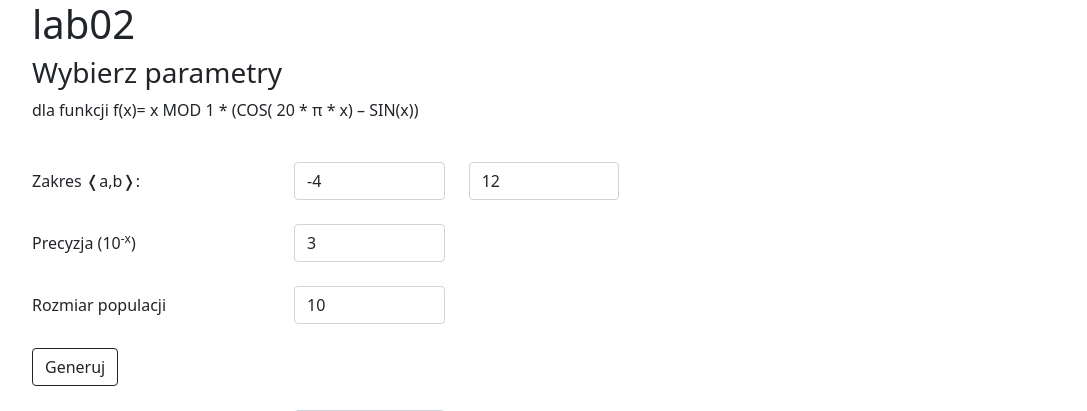
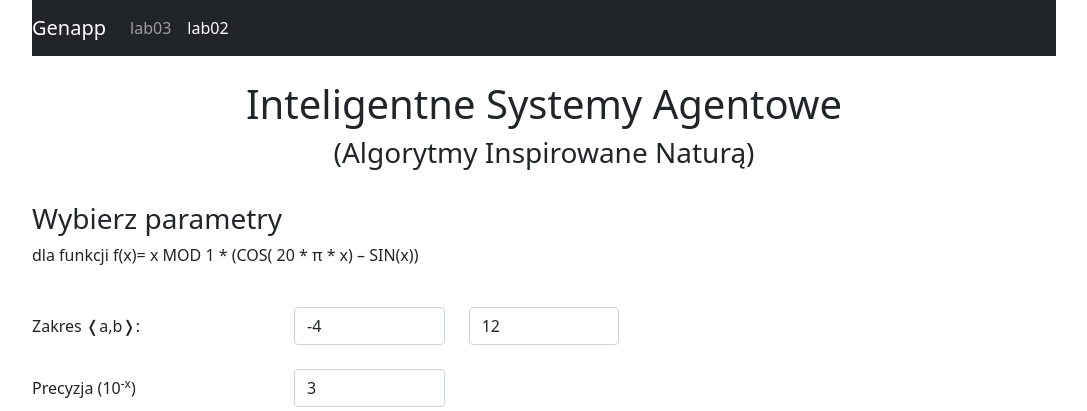
Before and after one commit to bigboyTaysh/genalgorithm, a Django app: page /lab02/ in a window 1280 px wide. Shown: the top 411 px of the page, without its empty margins (96-1183 px from the left). Run offline with Django 3.2, Linux system fonts and the light colour scheme.

Commit message:
page structure

```diff
--- a/genapp/static/main.js
+++ b/genapp/static/main.js
@@ -26,7 +26,8 @@ function submit() {
             let html = '';
 
             JSON.parse(results.individuals).forEach((result, index) => {
-                let elem = "<tr> " +
+                let elem =
+                    "<tr> " +
                         "<th scope='row'>" + (index + 1) + "</th>" +
                         "<td>" + result.fields.real + "</td>" +
                         "<td>" + result.fields.int_from_real + "</td>" +
--- /dev/null
+++ b/genapp/templates/genapp/footer.html
@@ -0,0 +1,2 @@
+{% load static %}
+<script src="{% static 'main.js' %}"></script>
--- /dev/null
+++ b/genapp/templates/genapp/header.html
@@ -0,0 +1,17 @@
+<link rel="icon" type="image/png" href="favicon.ico">
+<script src="https://ajax.googleapis.com/ajax/libs/jquery/3.5.1/jquery.min.js"></script>
+<link href="https://cdn.jsdelivr.net/npm/bootstrap@5.0.0-beta2/dist/css/bootstrap.min.css" rel="stylesheet"
+    integrity="sha384-BmbxuPwQa2lc/FVzBcNJ7UAyJxM6wuqIj61tLrc4wSX0szH/Ev+nYRRuWlolflfl" crossorigin="anonymous">
+<script src="https://cdn.jsdelivr.net/npm/bootstrap@5.0.0-beta2/dist/js/bootstrap.bundle.min.js"
+    integrity="sha384-b5kHyXgcpbZJO/tY9Ul7kGkf1S0CWuKcCD38l8YkeH8z8QjE0GmW1gYU5S9FOnJ0"
+    crossorigin="anonymous"></script>
+{% load static %}
+<link href="{% static 'main.css' %}" rel="stylesheet">
+<link rel="icon" href="{% static 'favicon.ico' %}">
+
+<div class="row justify-content-md-center text-center">
+    <h1>Inteligentne Systemy Agentowe</h1>
+    <h3>(Algorytmy Inspirowane Naturą)</h3>
+    <br>
+</div>
+<br>
--- a/genapp/templates/genapp/lab02.html
+++ b/genapp/templates/genapp/lab02.html
@@ -6,7 +6,9 @@
 <link href="{% static 'main.css' %}" rel="stylesheet"></script>
 <link rel="icon" href="{% static 'favicon.ico' %}">
 
-<h1>lab02</h1>
+{% include "genapp/nav.html" with active_page='lab02' %}
+{% include "genapp/header.html" %}
+
 <h3>Wybierz parametry</h3>
 <p>dla funkcji f(x)= x MOD 1 * (COS( 20 * π * x) – SIN(x))</p>
 <br>
--- a/genapp/templates/genapp/lab03.html
+++ b/genapp/templates/genapp/lab03.html
@@ -6,7 +6,9 @@
 <link href="{% static 'main.css' %}" rel="stylesheet"></script>
 <link rel="icon" href="{% static 'favicon.ico' %}">
 
-<h1>lab03</h1>
+{% include "genapp/nav.html" with active_page='lab03' %}
+{% include "genapp/header.html" %}
+
 <h3>Wybierz parametry</h3>
 <p>dla funkcji f(x)= x MOD 1 * (COS( 20 * π * x) – SIN(x))</p>
 <br>
--- /dev/null
+++ b/genapp/templates/genapp/nav.html
@@ -0,0 +1,14 @@
+<nav class="navbar navbar-expand-lg navbar-dark bg-dark">
+    <a class="navbar-brand" href="/">Genapp</a>
+    <button class="navbar-toggler" type="button" data-toggle="collapse" data-target="#navbarNavAltMarkup"
+        aria-controls="navbarNavAltMarkup" aria-expanded="false" aria-label="Toggle navigation">
+        <span class="navbar-toggler-icon"></span>
+    </button>
+    <div class="collapse navbar-collapse" id="navbarNavAltMarkup">
+        <div class="navbar-nav">
+            <a class="nav-item nav-link  {% if active_page == 'lab03' %} active {% endif %}" href="/lab03">lab03</a>
+            <a class="nav-item nav-link  {% if active_page == 'lab02' %} active {% endif %}" href="/lab02">lab02</a>
+        </div>
+    </div>
+</nav>
+<br>
```
Also changed, not shown: genapp/templates/genapp/index.html (+10 -12 lines). Lines whose indentation alone changed are shown as unchanged.
